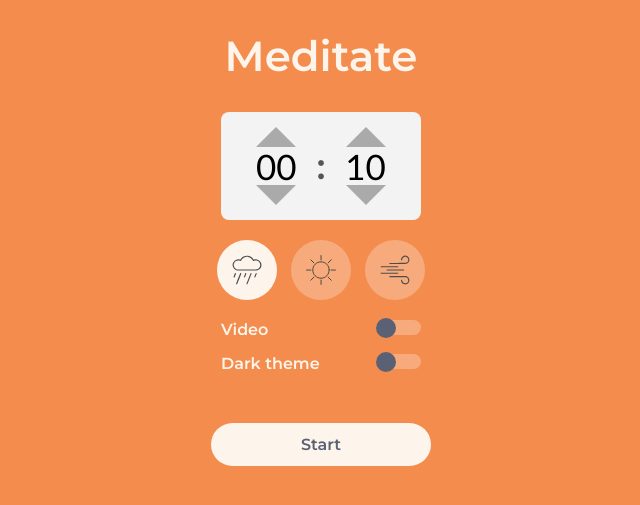
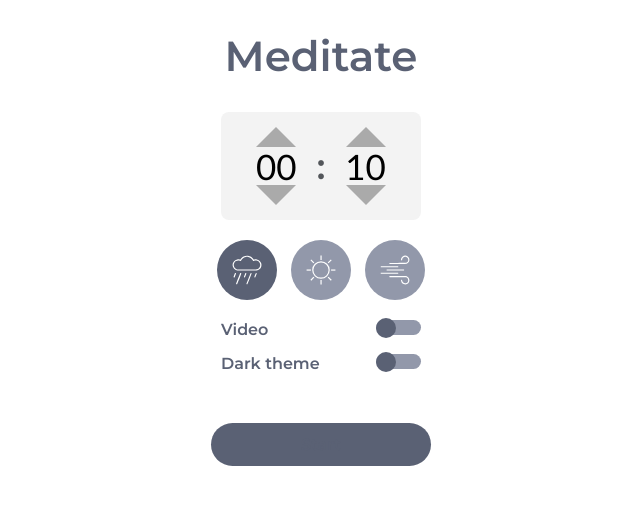
Before and after one commit to NunoGaioPereira/meditation-timer, a PHP site: page / in a window 1280 px wide. Shown: the top 505 px of the page, without its empty margins (319-959 px from the left). Run offline with PHP 8.4, Linux system fonts and the light colour scheme.

Commit message:
style: make sounds svg and start theme colours

```diff
--- a/css/meditation.css
+++ b/css/meditation.css
@@ -5,11 +5,20 @@
 }
 
 :root {
-    --background: #f48c4d;
+    --background: #fff;
+    --gray: #5a6174;
+    --light-gray: #f2f2f2;
+    --light-contrast: #5a6174;
+    --dark-contrast: #9298aa;
+    --dark-text: #222;
+
+    /*
+    --background: #22292f;
     --gray: #5a6174;
     --light-contrast: #fdf5ec;
     --dark-contrast: #f7ab7c;
     --dark-text: #222;
+    */
 }
 
 body {
@@ -151,8 +160,17 @@ h3 {
     border: none;
 }
 
-.sound-picker button img {
+.sound-picker button svg {
   height: 100%;
+}
+
+.sound-picker button:nth-child(1) svg, .sound-picker button:nth-child(3) svg {
+    fill: var(--background);
+}
+
+.sound-picker button:nth-child(2) svg {
+    stroke: var(--background);
+    stroke-width: 2px;
 }
 
 .settings {
--- a/index.php
+++ b/index.php
@@ -29,9 +29,64 @@
         </div>
 
         <div class="sound-picker">
-            <button class="active" data-sound="./includes/sounds/rain.mp3" data-video="./includes/video/rain.mp4"><img src="./includes/imgs/rain.svg" alt="rain"></button>
-            <button data-sound="./includes/sounds/beach.mp3" data-video="./includes/video/beach.mp4"><img src="./includes/imgs/beach.svg" alt="beach"></button>
-            <button data-sound="./includes/sounds/wind.mp3" data-video="./includes/video/wind.mp4"><img src="./includes/imgs/wind.svg" alt="wind"></button>
+            <button class="active" data-sound="./includes/sounds/rain.mp3" data-video="./includes/video/rain.mp4">
+                <svg version="1.1" id="Layer_1" xmlns="http://www.w3.org/2000/svg" xmlns:xlink="http://www.w3.org/1999/xlink" x="0px" y="0px"
+                     viewBox="0 0 50 50" xml:space="preserve">
+                    <g>
+                        <path class="st0" d="M7.2,48.6c-0.3-0.1-0.4-0.4-0.4-0.5c0-0.3,6.8-17.6,7-17.9c0.1,0,0.4-0.1,0.7-0.1c0.3-0.1,0.4,0,0.7,0.3
+                            c0.1,0.1,0.4,0.4,0.4,0.5c0,0.4-6.8,17.7-7.1,17.9C8.1,49,7.5,49,7.2,48.6L7.2,48.6z M24.4,48.6c-0.1-0.1-0.3-0.4-0.3-0.5
+                            c0-0.1,1.4-3.9,3.2-8.4c1.8-4.6,3.4-8.5,3.4-8.8c0.3-0.5,0.7-0.8,1.2-0.8c0.3,0,0.8,0.4,0.8,0.8c0,0.1-0.5,1.6-1.1,3
+                            c-0.7,1.6-2.1,5.5-3.4,8.8c-1.6,3.9-2.4,5.9-2.5,6C25.3,49,24.8,49,24.4,48.6L24.4,48.6z M3.2,37.5c-0.3-0.1-0.5-0.4-0.5-0.7
+                            c-0.1-0.3,0.1-1.1,1.8-5.4c0.5-1.2,0.7-1.3,1.3-1.3c0.4,0,0.8,0.3,0.8,0.7c0.1,0.4,0.1,0.4-1.8,5.4c-0.4,1.1-0.5,1.2-0.8,1.3
+                            C3.6,37.6,3.6,37.6,3.2,37.5L3.2,37.5z M20.6,37.5c-0.3-0.1-0.5-0.4-0.7-0.7c0-0.3,0.3-1.1,2-5.4c0.4-1.2,0.7-1.3,1.3-1.3
+                            c0.3,0,0.8,0.4,0.8,0.8c0,0.3-2,5.7-2.4,6.3c0,0-0.3,0.1-0.4,0.3C20.9,37.6,20.9,37.6,20.6,37.5L20.6,37.5z M37.9,37.5
+                            c-0.3-0.1-0.5-0.4-0.7-0.7c0-0.1,0.3-0.9,0.8-2.5c0.5-1.3,1.1-2.8,1.2-3.2c0.4-0.9,0.7-1.1,1.2-1.1c0.4,0,0.9,0.4,0.9,0.8
+                            c0,0.3-2.1,5.7-2.4,6.3c0,0-0.3,0.1-0.4,0.3C38.2,37.6,38.2,37.6,37.9,37.5L37.9,37.5z M8.8,25.8c-1.7-0.3-3.4-1.2-4.7-2.4
+                            c-1.1-0.9-1.4-1.6-2.1-2.8S1.1,18.4,1,17c-0.1-2.9,0.9-5.3,2.9-7.2c1.4-1.3,3.2-2.1,5-2.5c1.2-0.1,3,0,4.1,0.3
+                            c0.8,0.3,0.8,0.3,0.9,0.1c1.8-2.8,3-4.1,5.3-5.3c2-0.9,3.5-1.3,5.8-1.3c2.4,0,3.9,0.4,5.8,1.3c2.2,1.2,3.5,2.5,5.4,5.3
+                            c0,0.1,0.1,0.1,0.9-0.1c1.1-0.3,2.9-0.4,4.1-0.3c1.8,0.4,3.5,1.2,4.9,2.5c2.1,2,3.2,4.3,3,7.2c-0.1,1.4-0.4,2.5-0.9,3.7
+                            c-0.7,1.2-1.2,1.8-2.1,2.8c-1.3,1.3-3.2,2.1-4.9,2.4C40.3,25.9,9.6,25.9,8.8,25.8L8.8,25.8z M41.5,23.8c2.1-0.7,3.8-2,4.7-3.9
+                            c0.7-1.2,0.8-2,0.8-3.3c0-1.3-0.1-2.1-0.8-3.4c-0.8-1.6-2.5-3.2-4.2-3.7c-1.8-0.7-3.8-0.5-5.7,0.3c-1.1,0.5-1.2,0.4-1.8-0.9
+                            c-1.4-2.9-4.2-5-7.5-5.7c-0.9-0.3-3.2-0.3-4.2,0C21,3.5,19.3,4.3,18,5.7c-0.9,0.7-2,2.1-2.5,3.2c-0.7,1.3-0.9,1.4-2,0.9
+                            c-2.2-1.1-4.7-0.9-6.8,0.4c-0.5,0.3-1.2,0.8-1.6,1.2c-0.7,0.8-0.9,1.1-1.3,1.8c-0.7,1.3-0.9,2.1-0.9,3.4c0,1.3,0.3,2.1,0.9,3.3
+                            c0.7,1.6,2.1,3,3.8,3.7c0.5,0.1,1.2,0.4,2,0.5c0.1,0,7.2,0,15.8,0C39.7,24.1,41,24.1,41.5,23.8L41.5,23.8z"/>
+                    </g>
+                </svg>
+            </button>
+            <button data-sound="./includes/sounds/beach.mp3" data-video="./includes/video/beach.mp4">
+                <svg version="1.1" xmlns="http://www.w3.org/2000/svg" xmlns:xlink="http://www.w3.org/1999/xlink" x="0px" y="0px"
+                     viewBox="0 0 50 50" xml:space="preserve" fill="none">
+                    <g>
+                        <path class="st0" d="M38.6,25.1c0,7.5-6.1,13.6-13.6,13.6c-7.6,0-13.7-6.1-13.7-13.6c0-7.6,6.1-13.7,13.7-13.7
+                            C32.5,11.4,38.6,17.5,38.6,25.1L38.6,25.1z"/>
+                        <line class="st1" x1="25.1" y1="8.2" x2="25.1" y2="1"/>
+                        <line class="st1" x1="25.1" y1="49" x2="25.1" y2="41.8"/>
+                        <line class="st1" x1="41.8" y1="25.1" x2="49" y2="25.1"/>
+                        <line class="st1" x1="1" y1="25.1" x2="8.2" y2="25.1"/>
+                        <line class="st1" x1="13.1" y1="13.1" x2="8.1" y2="8.1"/>
+                        <line class="st1" x1="42.1" y1="42.1" x2="36.9" y2="36.9"/>
+                        <line class="st1" x1="36.9" y1="13.1" x2="42.1" y2="8.1"/>
+                        <line class="st1" x1="8.1" y1="42.1" x2="13.1" y2="36.9"/>
+                    </g>
+                </svg>
+            </button>
+            <button data-sound="./includes/sounds/wind.mp3" data-video="./includes/video/wind.mp4">
+                <svg version="1.1" id="Layer_1" xmlns="http://www.w3.org/2000/svg" xmlns:xlink="http://www.w3.org/1999/xlink" x="0px" y="0px"
+                     viewBox="0 0 50 50" xml:space="preserve">
+                    <g>
+                        <path class="st0" d="M40.5,48.8c-1.5-0.3-3-1.3-4-2.3c-0.8-1.2-1.5-3-1.5-4.3c0-0.5,0-0.7,0.2-0.8c0.7-0.7,1.7-0.2,1.7,0.7
+                            c0,0.2,0,0.7,0.2,1c0.5,2.7,3.2,4.5,5.6,4c2.8-0.3,4.8-3,4.3-5.6c-0.3-2.2-1.8-4-4-4.3c-0.5-0.2-2.8-0.2-13.8-0.2H16l-0.3-0.3
+                            c-0.3-0.3-0.2-1.2,0.3-1.5c0.2,0,4,0,13.4,0c14.9,0,14.1-0.2,15.8,0.7c3.3,1.7,4.8,6,3.2,9.3c-0.8,1.5-1.8,2.7-3.3,3.3
+                            C43.7,49,42,49.1,40.5,48.8L40.5,48.8z M1.5,31.2c-0.5-0.2-0.7-1-0.2-1.5l0.2-0.2h14.3h14.1l0.2,0.2c0.3,0.3,0.5,0.7,0.3,1
+                            c-0.3,0.7,0.7,0.7-14.6,0.7C8,31.4,1.7,31.4,1.5,31.2L1.5,31.2z M11.2,25.7C11,25.4,11,25.2,11,24.9c0-0.2,0-0.3,0.2-0.7l0.3-0.2
+                            h14.1h14.1l0.3,0.2c0.2,0.3,0.2,0.5,0.2,0.7c0,0.3,0,0.5-0.2,0.8l-0.3,0.2H25.6H11.5L11.2,25.7z M1.4,20.3c-0.5-0.3-0.5-1,0-1.3
+                            l0.2-0.3h14.1c10.6,0,14.1,0,14.3,0.2c0.3,0.2,0.7,0.7,0.5,1c0,0.2-0.2,0.3-0.3,0.5l-0.2,0.2H15.8H1.5L1.4,20.3L1.4,20.3z M16,15
+                            c-0.5-0.3-0.7-1.2-0.3-1.5l0.3-0.3h13.3c10.9,0,13.3,0,13.8-0.2c2.2-0.3,3.6-2.2,4-4.3C47.5,6,45.5,3.4,42.7,3
+                            c-2.5-0.5-5.1,1.3-5.6,4c-0.2,0.3-0.2,0.8-0.2,1c0,0.8-1,1.3-1.7,0.7C35,8.5,35,8.3,35,7.8c0-2,1-4.1,2.7-5.3c2.5-2,6-2,8.6,0
+                            C48,3.8,49,5.8,49,8c0,2.7-1.5,5.1-3.8,6.3c-1.7,0.8-0.8,0.7-15.8,0.7C20.5,15,16,15,16,15L16,15z"/>
+                    </g>
+                </svg>
+            </button>
         </div>
 
         <div class="settings">
```
Also changed, not shown: includes/imgs/rain.svg, includes/imgs/wind.svg.
